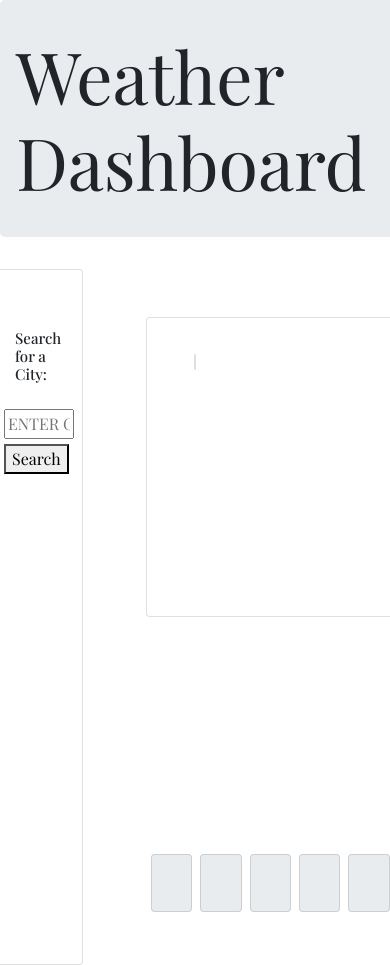
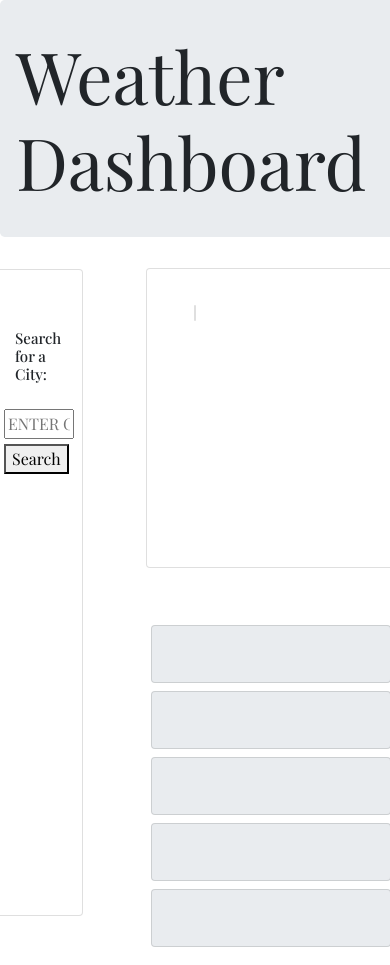
Before and after one commit to Gary-Bergman/Weather-Dashboard, a plain HTML site: page index.html in a window 390 px wide. Drawn offline with nearby package versions, Linux system fonts and the light colour scheme.

Commit message:
Media Queries

```diff
--- a/index.html
+++ b/index.html
@@ -37,7 +37,7 @@
 
                 <!-- Daily Forecast -->
                 <section class="maincards card mx-5 mt-5 mb-0 col-12">
-                    <div class="card-body">
+                    <div class="card-body dailyCard">
                         <h2 class="city icon clear"></h2>
                         <p class="temp clear"></p>
                         <p class="humidity clear"></p>
@@ -59,7 +59,7 @@
 
                     <section class="row">
 
-                        <section class="cardCol card m-1 col-2">
+                        <section class="cardCol card m-1 col-md-2 col-sm-12">
                             <div class="card-body">
                                 <p class="day1 clear"></p>
                                 <div id="icon1" class="clear"></div>
@@ -68,7 +68,7 @@
                             </div>
                         </section>
 
-                        <section class="cardCol card m-1 col-2">
+                        <section class="cardCol card m-1 col-md-2 col-sm-12">
                             <div class="card-body">
                                 <p class="day2 clear"></p>
                                 <div id="icon2" class="clear"></div>
@@ -77,7 +77,7 @@
                             </div>
                         </section>
 
-                        <section class="cardCol card m-1 col-2">
+                        <section class="cardCol card m-1 col-md-2 col-sm-12">
                             <div class="card-body">
                                 <p class="day3 clear"></p>
                                 <div id="icon3" class="clear"></div>
@@ -86,7 +86,7 @@
                             </div>
                         </section>
 
-                        <section class="cardCol card m-1 col-2">
+                        <section class="cardCol card m-1 col-md-2 col-sm-12">
                             <div class="card-body">
                                 <p class="day4 clear"></p>
                                 <div id="icon4" class="clear"></div>
@@ -95,7 +95,7 @@
                             </div>
                         </section>
 
-                        <section class="cardCol card m-1 col-2">
+                        <section class="cardCol card m-1 col-md-2 col-sm-12">
                             <div class="card-body">
                                 <p class="day5 clear"></p>
                                 <div id="icon5" class="clear"></div>
--- a/style.css
+++ b/style.css
@@ -87,7 +87,13 @@ button {
     .searchName {
         font-size: 15px;
       }
+
+
+    .show {
+        margin-top: -49px !important;
     }
+
+}
 
 
 
@@ -103,7 +109,7 @@ button {
     }
 
     .jumbotron {
-        width: 103%;
+        width: 105%;
     }
 }
 
```
